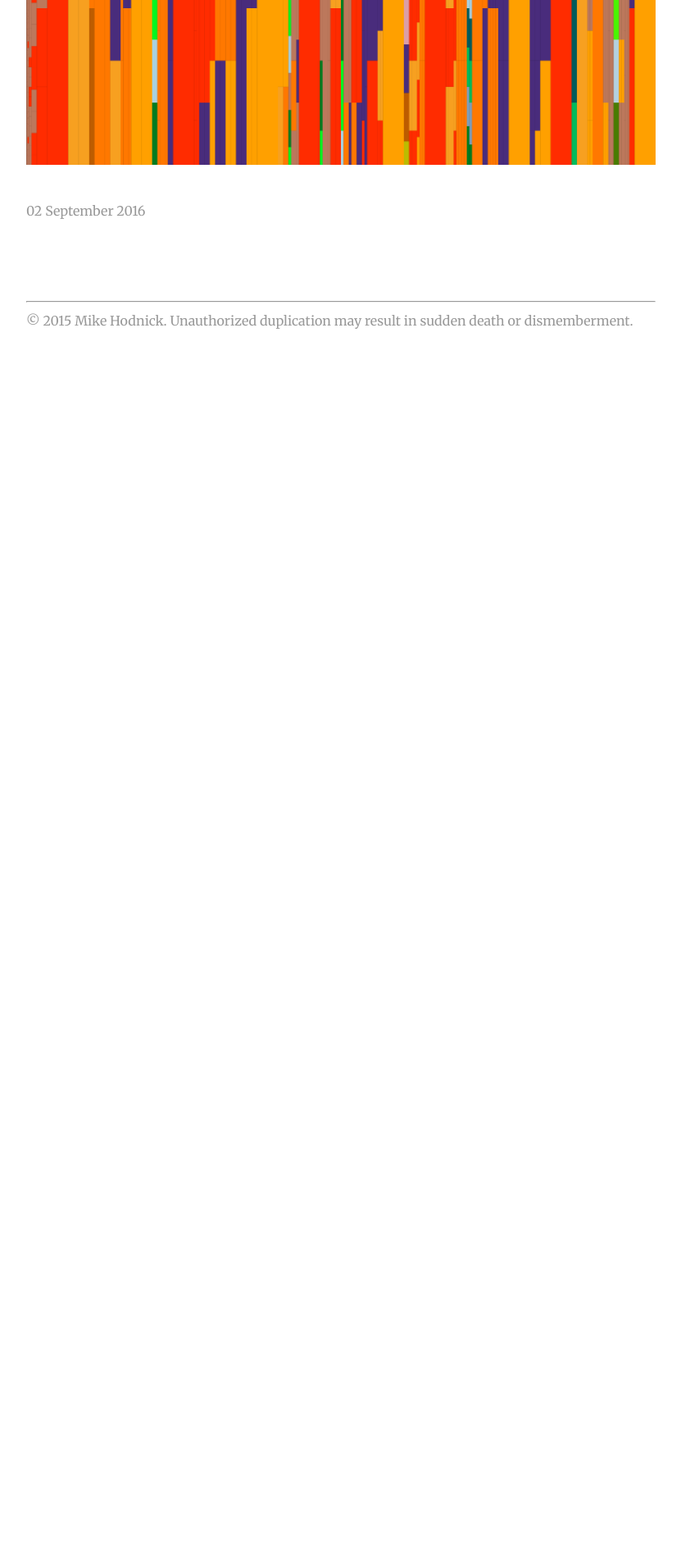
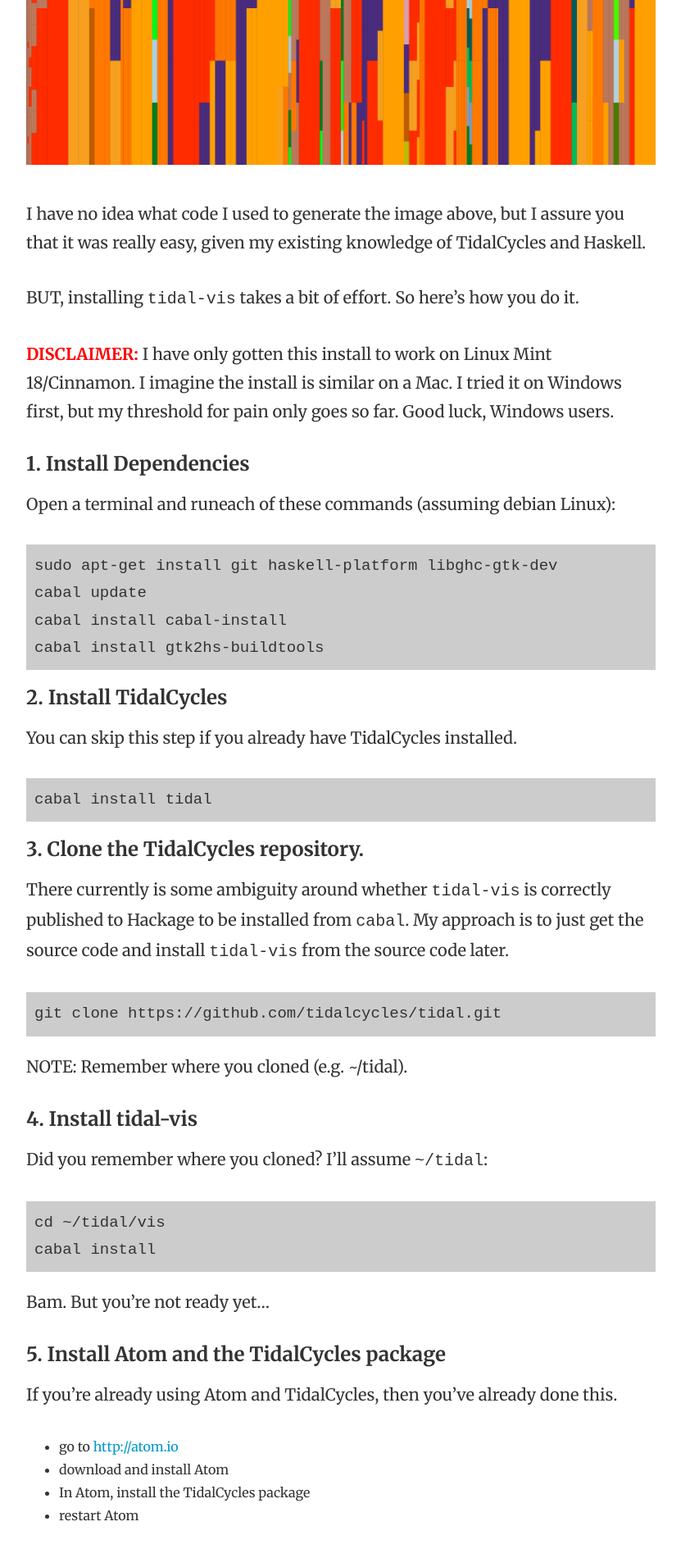
Before and after one commit to kindohm/blog.kindohm.com, a Jekyll site: the page built from _posts/2016/2016-09-02-tidal-vis.md, in a window 1280 px wide. Shown: the part 584-2484 px from the top of the page at 82% size, without its empty margins (224-1055 px from the left). Built offline with Jekyll 4.4.1, drawn with Linux system fonts in a browser that asks for light colours; comment, search, counter and statistics services are not loaded; before the commit the page ends 1085 px from its top, so only the background shows below that; some of the changed text lies outside the part shown.

Commit message:
tidal-vis post

````diff
--- a/_posts/2016/2016-09-02-tidal-vis.md
+++ b/_posts/2016/2016-09-02-tidal-vis.md
@@ -2,9 +2,123 @@
 title: tidal-vis installation tutorial
 layout: post
 ---
+
+<style>
+pre{ font-size: 19px;
+background-color: #ccc;
+padding: 10px;}
+</style>
 
 There's a hidden gem in the TidalCycles git repository called `tidal-vis`. It
 allows you to use TidalCycles pattern syntax (and Haskell functions) to create
 visual color patterns:
 
 <img src="/images/2016/tidal-vis-01.png" />
+
+I have no idea what code I used to generate the image above, but I assure you
+that it was really easy, given my existing knowledge of TidalCycles and Haskell.
+
+BUT, installing `tidal-vis` takes a bit of effort. So here's how you do it.
+
+<strong><span style="color: red;">DISCLAIMER:</span></strong> I have only gotten
+this install to work on Linux Mint 18/Cinnamon. I imagine the install is similar
+on a Mac. I tried it on Windows first, but my threshold for pain only goes so
+far. Good luck, Windows users.
+
+### 1. Install Dependencies
+Open a terminal and runeach of these commands (assuming debian Linux):
+
+```
+sudo apt-get install git haskell-platform libghc-gtk-dev
+cabal update
+cabal install cabal-install
+cabal install gtk2hs-buildtools
+```
+
+### 2. Install TidalCycles
+You can skip this step if you already have TidalCycles installed.
+
+```
+cabal install tidal
+```
+
+### 3. Clone the TidalCycles repository.
+
+There currently is some ambiguity around whether `tidal-vis` is correctly
+published to Hackage to be installed from `cabal`. My approach is to
+just get the source code and install `tidal-vis` from the source code later.
+
+```
+git clone https://github.com/tidalcycles/tidal.git
+```
+
+NOTE: Remember where you cloned (e.g. ~/tidal).
+
+### 4. Install tidal-vis
+
+Did you remember where you cloned? I'll assume `~/tidal`:
+
+```
+cd ~/tidal/vis
+cabal install
+```
+
+Bam. But you're not ready yet...
+
+### 5. Install Atom and the TidalCycles package
+
+If you're already using Atom and TidalCycles, then you've already done this.
+
+- go to [http://atom.io](http://atom.io)
+- download and install Atom
+- In Atom, install the TidalCycles package
+- restart Atom
+
+The instructions are also given at
+[tidalcycles.org/getting_started.html](http://tidalcycles.org/getting_started.html#installation)
+
+### 6. Evil Laugh
+
+If you got this far without any problems, congratulations. Cackle deeply.
+
+## Let's Make Patterns
+
+Open Atom. Create and save a file with a .tidal extension. If you ignore this
+step, TidalCycles will not work.
+
+Enter the following code in the file:
+
+```
+import Sound.Tidal.Vis
+import qualified Graphics.Rendering.Cairo as C
+import Data.Colour
+import Data.Colour.Names
+import Data.Colour.SRGB
+let draw pat = vLines (C.withSVGSurface) "test.svg" (600,200) pat 3 1
+```
+
+Evaluate each of those lines one by one (Shift+Enter in Atom).
+
+Then type or paste the following code into the file:
+
+```
+draw $ superimpose (iter 8) $ every 2 (slow 3) $
+  every 3 (density 5) $ "[grey white black, lightgrey darkgrey]"
+```
+
+Eval the code. It will generate a file named "test.svg" somewhere on your
+system. In my case, it was put in my home directory. It will look like this:
+
+<img src="http://i.imgur.com/tKQ3DJd.png" />
+
+Hell yes.
+
+## What's next?
+
+Play! Modify the `draw` code above and see what else you come up with.
+
+`tidal-vis` isn't documented very well _yet_. If you'd like to really dig in
+to some of the color- and drawing-specific functions, you'll have to kind of
+find that information on your own. My best recommendation is to look at
+the `example.hs` file located in the TidalCycles repository:
+[github.com/tidalcycles/Tidal/blob/master/vis/examples/example.hs](https://github.com/tidalcycles/Tidal/blob/master/vis/examples/example.hs).
````
